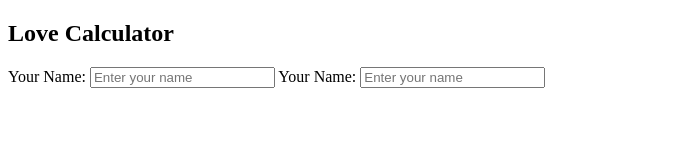
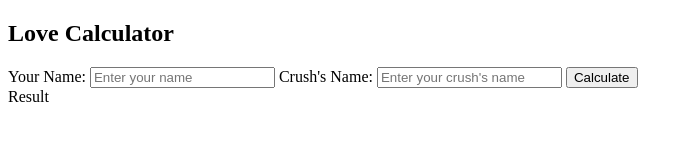
Before and after one commit to FonsahPageo/love-calculator, a plain HTML site: page index.html in a window 1280 px wide. Shown: the whole page, without its empty margins (0-692 px from the left). Drawn offline with Linux system fonts and the light colour scheme.

Commit message:
HTML done

```diff
--- a/index.html
+++ b/index.html
@@ -1,5 +1,6 @@
 <!DOCTYPE html>
 <html lang="en">
+
 <head>
     <meta charset="UTF-8">
     <meta name="viewport" content="width=device-width, initial-scale=1.0">
@@ -7,6 +8,7 @@
     <link rel="stylesheet" href="style.css">
     <title>Love Calculator</title>
 </head>
+
 <body>
     <div class="container">
         <h2>Love Calculator</h2>
@@ -14,12 +16,17 @@
             <label for="name1">Your Name: </label>
             <input type="text" name="name1" id="name1" placeholder="Enter your name">
 
-            <label for="name1">Your Name: </label>
-            <input type="text" name="name1" id="name1" placeholder="Enter your name">
+            <label for="name1">Crush's Name: </label>
+            <input type="text" name="name1" id="name1" placeholder="Enter your crush's name">
 
+            <button onclick="calculateLove()">Calculate</button>
+        </div>
+        <div id="result">
+            Result
         </div>
     </div>
 
     <script src="script.js"></script>
 </body>
+
 </html>
```
